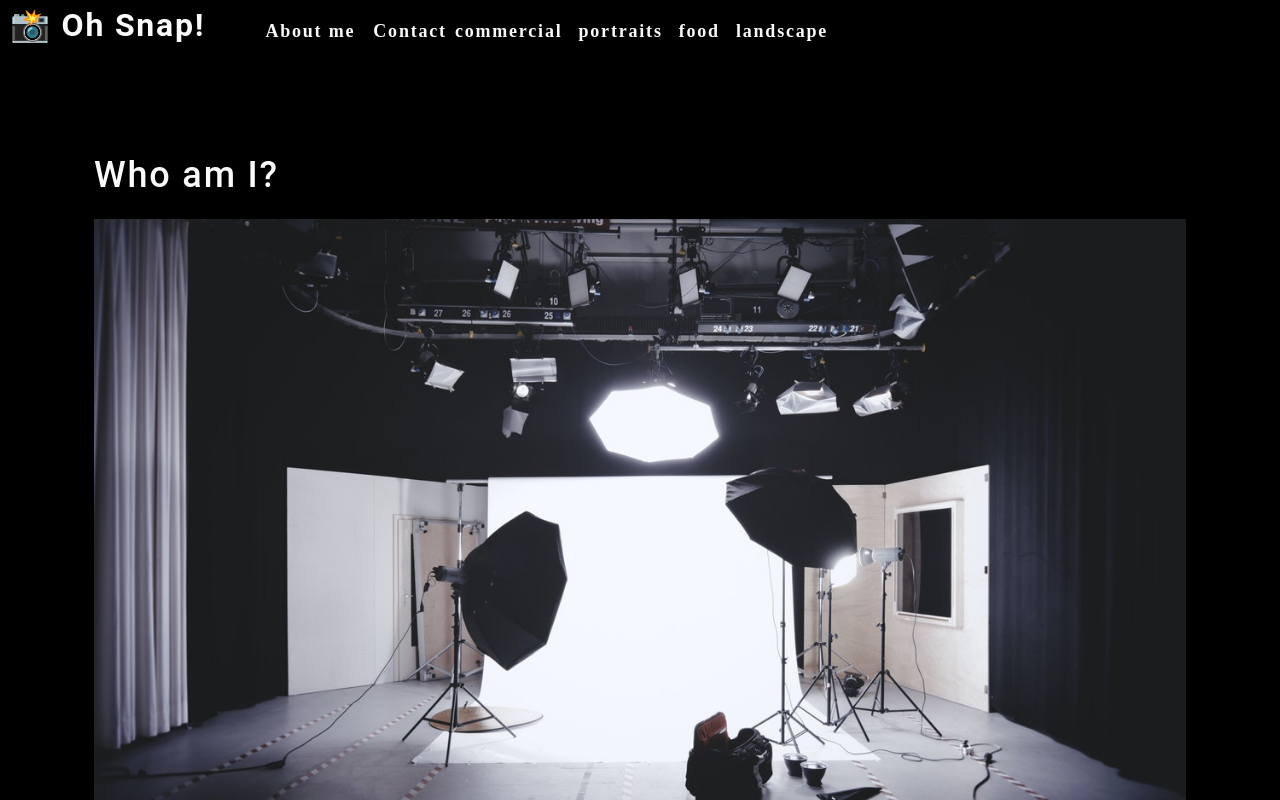
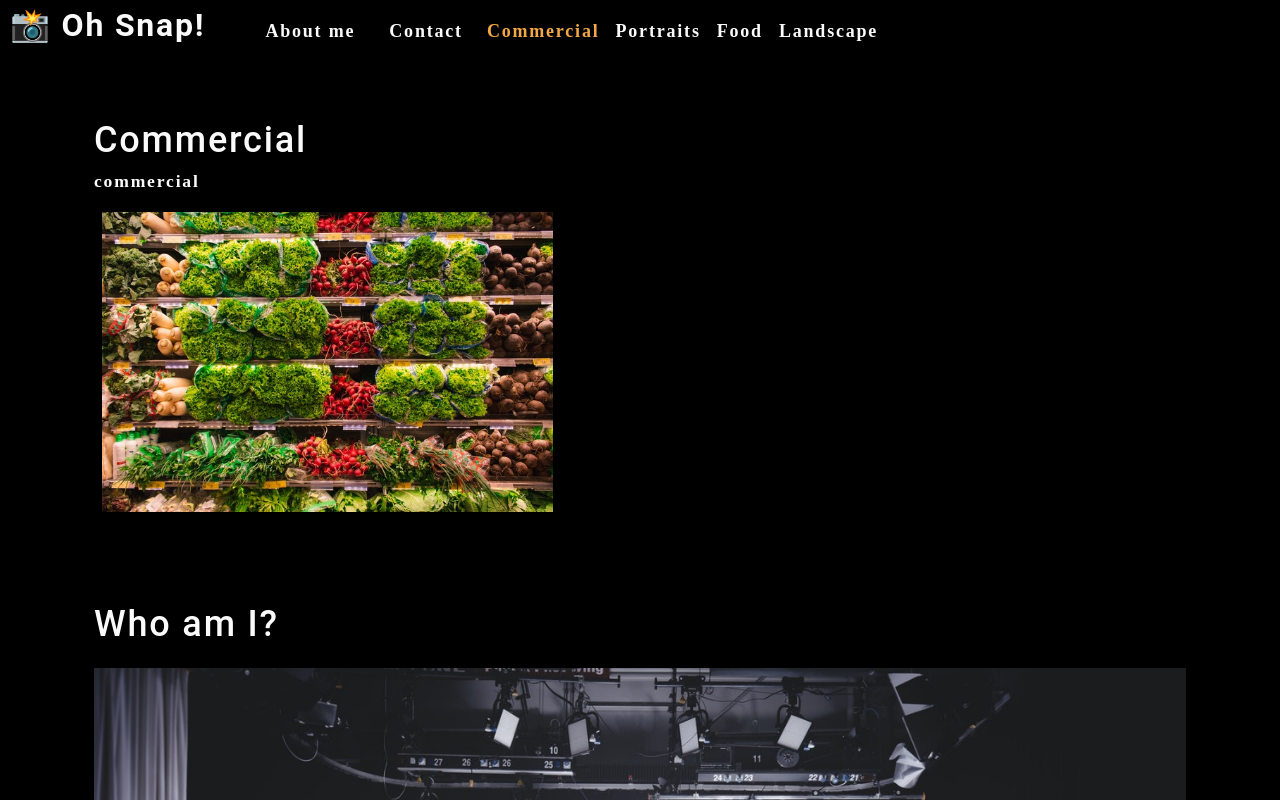
Before and after one commit to BennySon9/photo-port, a React (Create React App) app: page / in a window 1280 px wide. Shown: the top 800 px of the page. Built offline with nearby package versions, Linux system fonts and the light colour scheme.

Commit message:
added gallery section

```diff
--- a/src/App.js
+++ b/src/App.js
@@ -1,14 +1,37 @@
-import React from "react";
+import React, { useState } from "react";
+import Nav from "./components/Nav";
 import About from "./components/About";
-import Nav from "./components/Nav";
-import "./App.css";
+import Gallery from "./components/Gallery";
 
 function App() {
+  const [categories] = useState([
+    {
+      name: "commercial",
+      description:
+        "Photos of grocery stores, food trucks, and other commercial projects",
+    },
+    { name: "portraits", description: "Portraits of people in my life" },
+    { name: "food", description: "Delicious delicacies" },
+    {
+      name: "landscape",
+      description: "Fields, farmhouses, waterfalls, and the beauty of nature",
+    },
+  ]);
+
+  const [currentCategory, setCurrentCategory] = useState(categories[0]);
+
   return (
     <div>
-      <Nav></Nav>
+      <Nav
+        categories={categories}
+        setCurrentCategory={setCurrentCategory}
+        currentCategory={currentCategory}
+      ></Nav>
       <main>
-        <About></About>
+        <div>
+          <Gallery></Gallery>
+          <About></About>
+        </div>
       </main>
     </div>
   );
--- /dev/null
+++ b/src/components/Gallery/index.js
@@ -0,0 +1,25 @@
+import React from "react";
+import { capitalizeFirstLetter } from "../../utils/helpers";
+import photo from "../../assets/small/commercial/0.jpg";
+
+function Gallery(props) {
+  const currentCategory = {
+    name: "commercial",
+    description:
+      "Photos of grocery stores, food trucks, and other commercial projects",
+  };
+  return (
+    <section>
+      <h1>{capitalizeFirstLetter(currentCategory.name)}</h1>
+      <p>{currentCategory.name}</p>
+      <div className="flex-row">
+        <img
+          src={photo}
+          alt="Commercial Example"
+          className="img-thumbnail mx-1"
+        />
+      </div>
+    </section>
+  );
+}
+export default Gallery;
--- a/src/components/Nav/index.js
+++ b/src/components/Nav/index.js
@@ -1,22 +1,13 @@
-import React from "react";
+import React, { useEffect } from "react";
+import { capitalizeFirstLetter } from "../../utils/helpers";
 
-function Nav() {
-  const categories = [
-    {
-      name: "commercial",
-      description:
-        "Photos of grocery stores, food trucks, and other commercial projects",
-    },
-    { name: "portraits", description: "Portraits of people in my life" },
-    { name: "food", description: "Delicious delicacies" },
-    {
-      name: "landscape",
-      description: "Fields, farmhouses, waterfalls, and the beauty of nature",
-    },
-  ];
-  function categorySelected(name) {
-    console.log("hello");
-  }
+function Nav(props) {
+  const { categories = [], setCurrentCategory, currentCategory } = props;
+
+  useEffect(() => {
+    document.title = capitalizeFirstLetter(currentCategory.name);
+  }, [currentCategory]);
+
   return (
     <header className="flex-row px-1">
       <h2>
@@ -35,13 +26,22 @@
               About me
             </a>
           </li>
-          <li>
+          <li className="mx-2">
             <span>Contact</span>
           </li>
           {categories.map((category) => (
-            <li className="mx-1" key={category.name}>
-              <span onClick={() => categorySelected(category.name)}>
-                {category.name}
+            <li
+              className={`mx-1 ${
+                currentCategory.name === category.name && "navActive"
+              }`}
+              key={category.name}
+            >
+              <span
+                onClick={() => {
+                  setCurrentCategory(category);
+                }}
+              >
+                {capitalizeFirstLetter(category.name)}
               </span>
             </li>
           ))}
```
Also changed, not shown: 1 other file (tests, documents, lock files or other folders).
